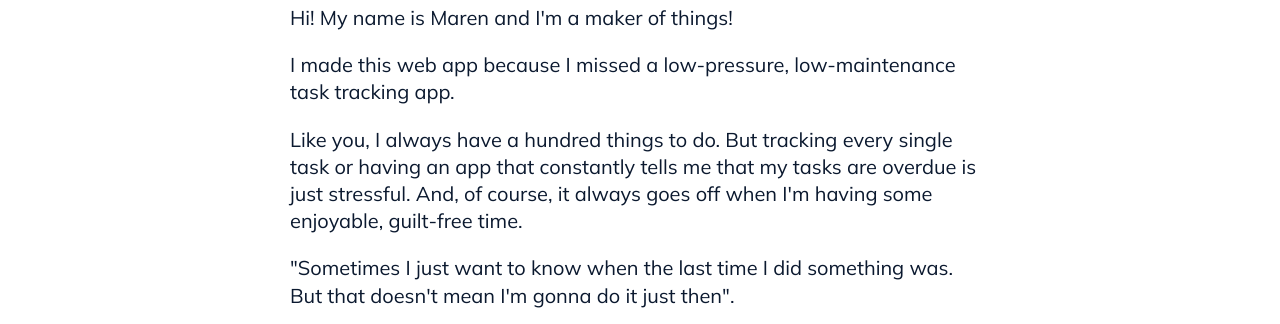
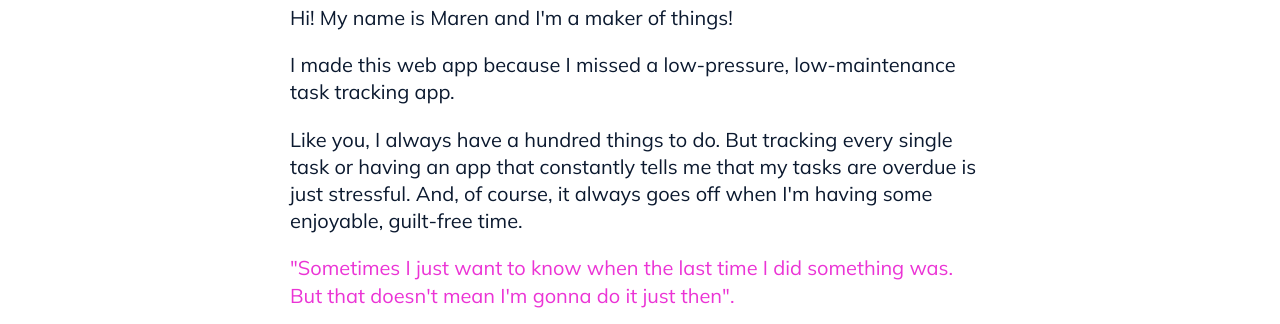
Before and after one commit to Zohla/When-did-I-last, a plain HTML site: page about.html in a window 1280 px wide. Shown: the part 227-551 px from the top of the page. Drawn offline with Linux system fonts and the light colour scheme.

Commit message:
stick footers

```diff
--- a/global.css
+++ b/global.css
@@ -21,7 +21,10 @@
   -webkit-box-sizing: border-box;
   box-sizing: border-box;
 }
-
+html,
+body {
+  height: 100%;
+}
 body {
   background: var(--background-color);
   min-width: 320px;
@@ -32,6 +35,11 @@ body {
   color: var(--dark-color);
   display: flex;
   flex-direction: column;
+}
+body,
+footer {
+  position: sticky;
+  top: 100vh;
 }
 #nav {
   max-width: 1500px;
@@ -70,7 +78,7 @@ header,
 main {
   display: flex;
   flex-direction: column;
-  margin: auto;
+  margin: 0 auto;
 }
 h1 > span {
   font-size: 1.5rem;
@@ -83,6 +91,9 @@ h1 > span {
 }
 .bold {
   font-weight: 700;
+}
+.contrast {
+  color: var(--contrast-color2);
 }
 #tasks-container {
   min-width: 800px;
```
